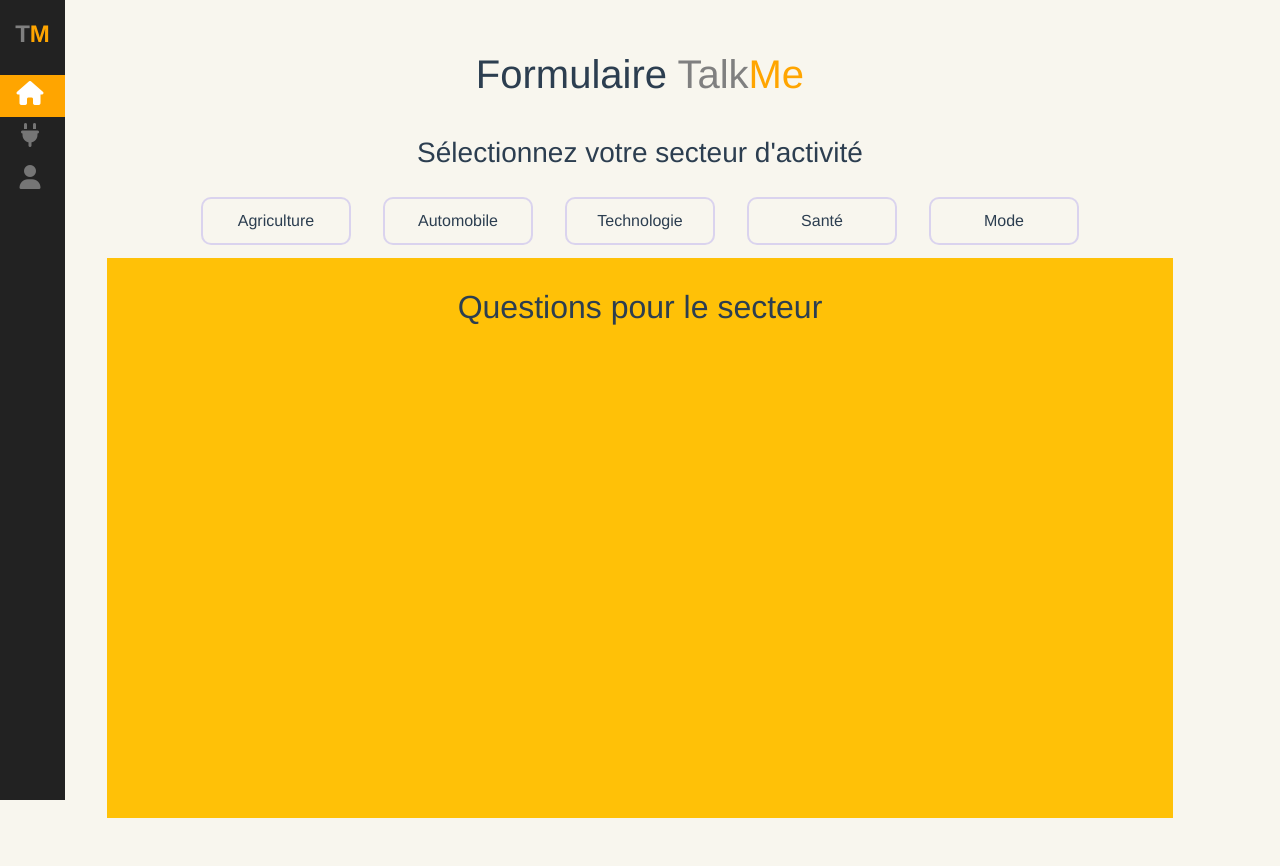
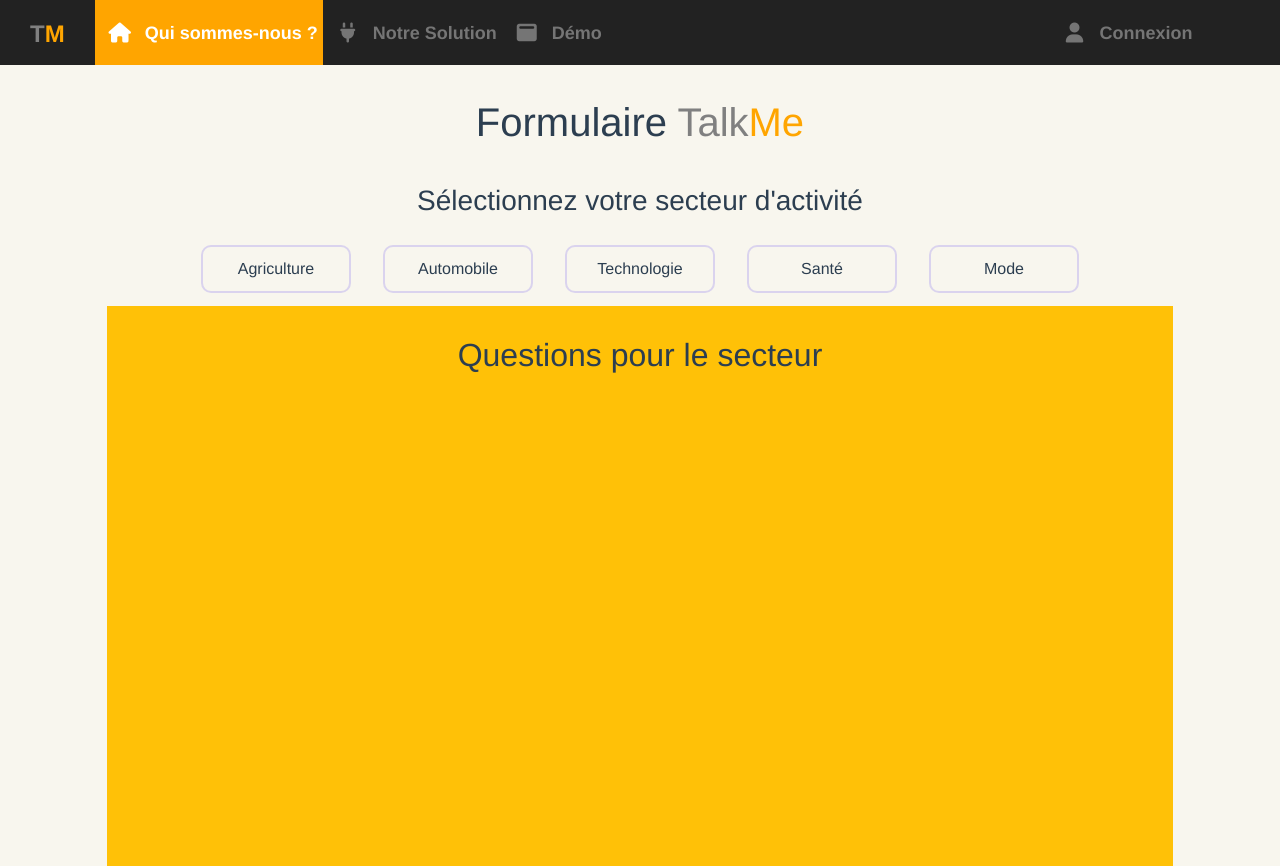
Before and after one commit to BangouraAlseny/WorkshopMDS2023, a Vue app: page / in a window 1280 px wide. Before the commit the page ends 818 px from the top, so only its background shows below. Built offline with nearby package versions, Linux system fonts and the light colour scheme.

Commit message:
Modification | navbar vertical to horizontal

```diff
--- a/src/components/AdaptativeForm.vue
+++ b/src/components/AdaptativeForm.vue
@@ -1,5 +1,6 @@
 <template>
     <div id="uform">
+      <div class="mb-5"></div>
       <h1>Formulaire <span style="color:grey;">Talk</span><span style="color:orange">Me</span></h1>
       <form class="d-flex flex-column justify-content-center align-items-center">
         <div class="container d-flex justify-content-center align-items-center flex-column">
--- a/src/components/NavBar.vue
+++ b/src/components/NavBar.vue
@@ -8,15 +8,22 @@
               </div>
               <ul class="sidebar-nav">
                   <li class="active">
-                  <a href="#" title="Accueil"><i class="fa fa-home"></i></a>
+                  <a href="#" title="Accueil"><i class="fa fa-home"></i>Qui sommes-nous ?</a>
                   </li>
                   <li>
-                  <a href="#" title="Modules"><i class="fa fa-plug"></i></a>
+                  <a href="#" title="Modules"><i class="fa fa-plug"></i>Notre Solution</a>
                   </li>
                   <li>
-                  <a href="#" title="Connexion"><i class="fa fa-user"></i></a>
+                  <a href="#" title="Demo"><i class="fa fa-window-maximize"></i>Démo</a>
                   </li>
               </ul>
+              <div class="sidebar-brand position-absolute top-50 translate-middle" style="right: 0;">
+                <ul class="sidebar-nav justify-content-end">
+                  <li>
+                    <a href="#" title="Connexion"><i class="fa fa-user"></i>Connexion</a>
+                  </li>
+                </ul>
+              </div>
             </aside>
           </div>
     </div>
@@ -42,11 +49,12 @@
 }
 
 #sidebar-wrapper {
+  display: flex;
   z-index: 1000;
   position: fixed;
   left: 250px;
   width: 0;
-  height: 100%;
+  height: 65px;
   margin-left: -250px;
   overflow-y: auto;
   overflow-x: hidden;
@@ -59,11 +67,11 @@
 }
 
 .sidebar-brand {
-  position: absolute;
-  top: 0;
-  width: 65px;
+  position: block;
+  width: max-content;
+  margin: 0 10px;
   text-align: center;
-  padding: 20px 0;
+  padding: 20px 20px;
 }
 .sidebar-brand h2 {
   margin: 0;
@@ -73,8 +81,8 @@
 }
 
 .sidebar-nav {
-  position: absolute;
-  top: 75px;
+  display: flex;
+  position: block;
   width: 65px;
   margin: 0;
   padding: 0;
@@ -84,12 +92,15 @@
   line-height: 42px;
 }
 .sidebar-nav > li a {
-  display: block;
+  display: flex;
+  align-items: center;
+  width: max-content;
+  height: 65px;
+  padding: 2px 5px 2px 0;
   text-decoration: none;
   color: #757575;
   font-weight: 600;
   font-size: 18px;
-  padding: 0 15px 0 0;
 }
 .sidebar-nav > li > a:hover,
 .sidebar-nav > li.active > a {
@@ -98,8 +109,8 @@
   background: orange;
 }
 .sidebar-nav > li > a i.fa {
-  font-size: 24px;
-  width: 60px;
+  font-size: 20px;
+  width: 50px;
 }
 
 #navbar-wrapper {
@@ -146,7 +157,7 @@
   }
 
   #sidebar-wrapper {
-    width: 65px;
+    width: 100vw;
   }
 
   #wrapper.toggled #sidebar-wrapper {
```
